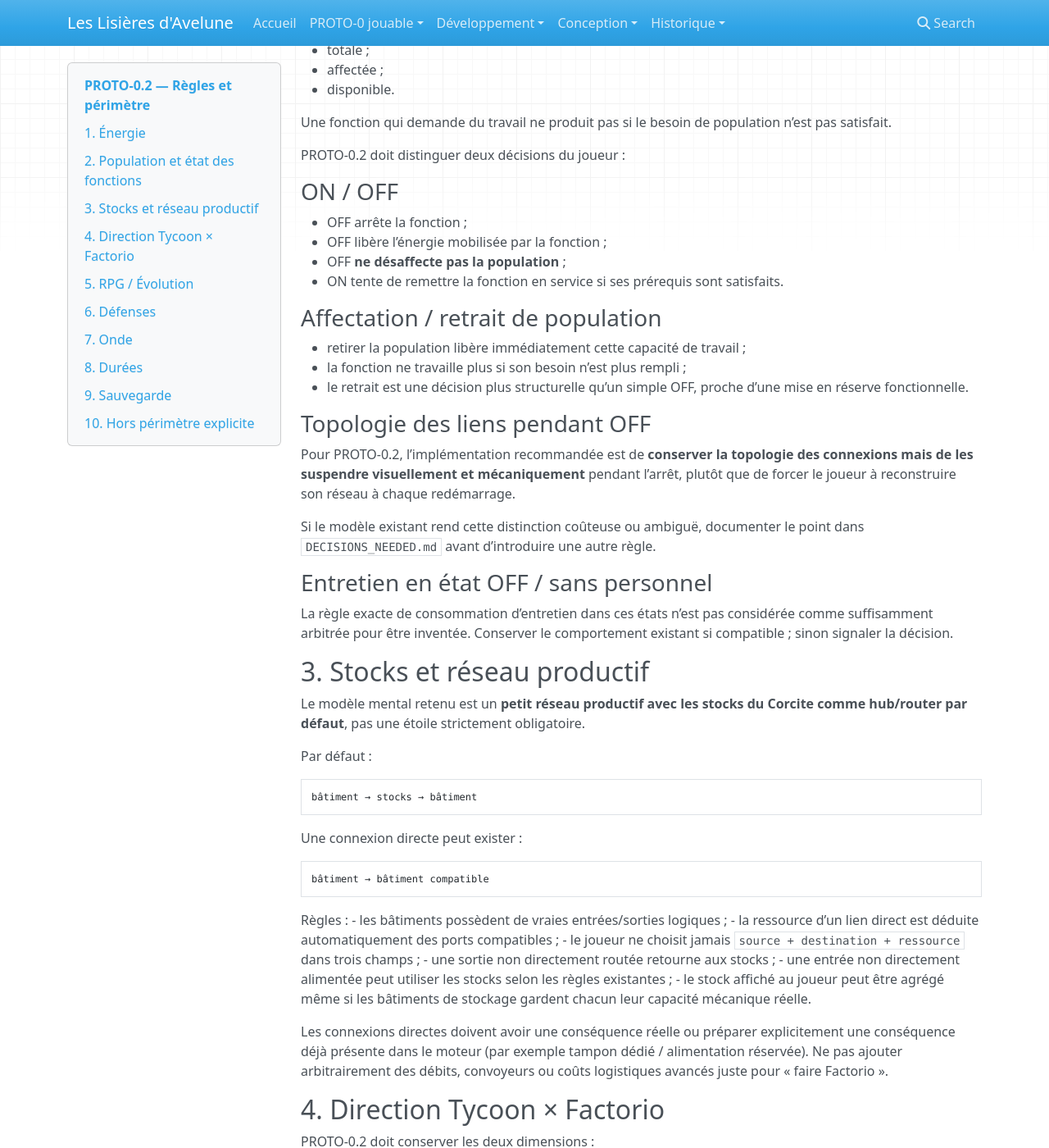
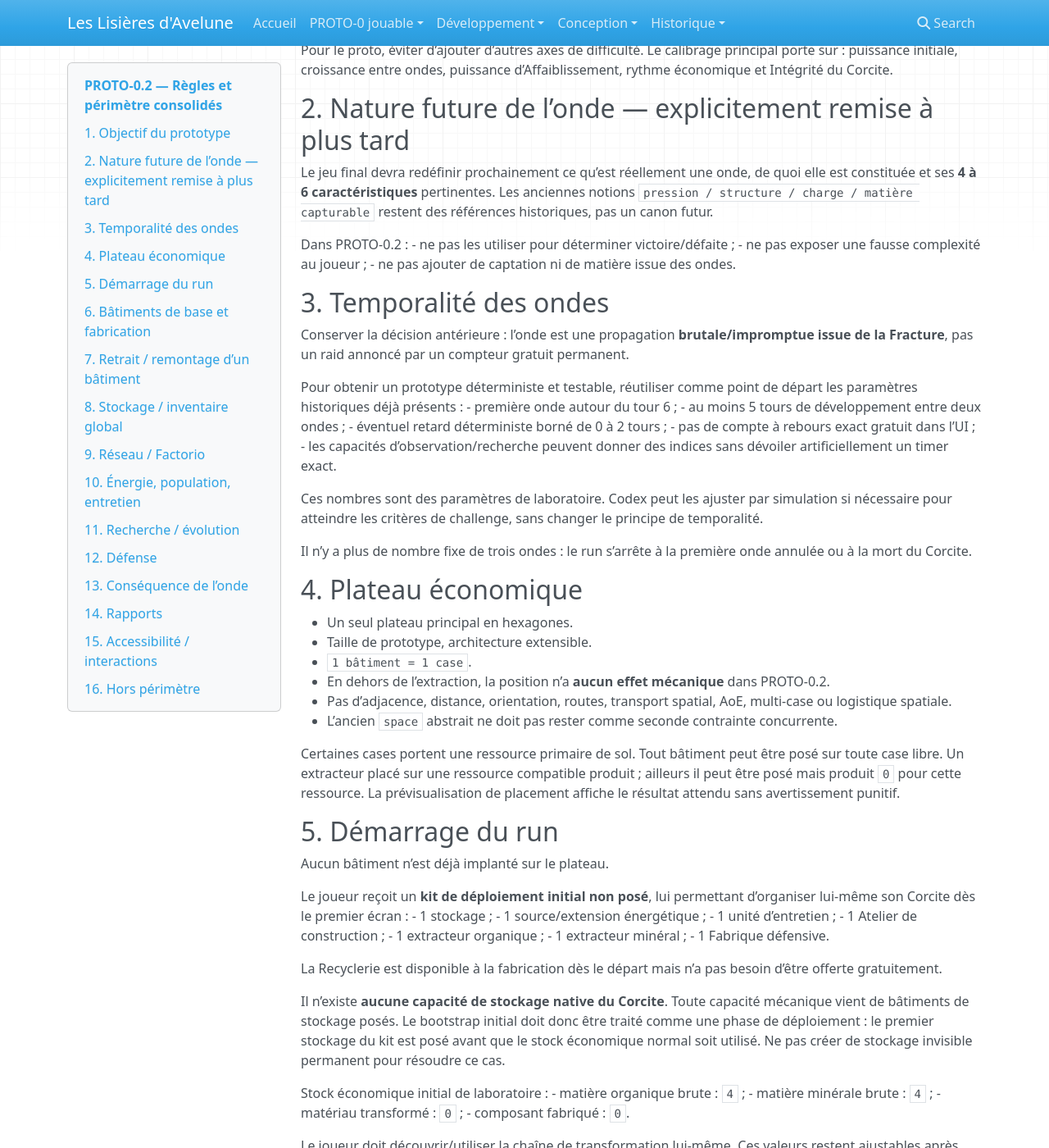
Before and after one commit to Abeliome-Officiel/les-lisieres-avelune, an MkDocs documentation site: the page built from docs/development/proto0.2/01_RULES_AND_SCOPE.md, in a window 1280 px wide and 1400 px high, scrolled down 574 px. Shown: the whole window at 82% size. Built offline with MkDocs 1.6.1, drawn with Linux system fonts in a browser that asks for light colours; nearby versions of some CDN libraries; some of the changed text lies outside the part shown.

Commit message:
PROTO-0.2: consolider les règles finales du prototype

````diff
--- a/docs/development/proto0.2/01_RULES_AND_SCOPE.md
+++ b/docs/development/proto0.2/01_RULES_AND_SCOPE.md
@@ -1,192 +1,249 @@
-# PROTO-0.2 — Règles et périmètre
+# PROTO-0.2 — Règles et périmètre consolidés
 
-## 1. Énergie
+Date : 2026-08-07
+Statut : **source mécanique active pour implémentation**.
 
-La réserve énergétique courte est supprimée.
+## 1. Objectif du prototype
 
-Modèle joueur :
+PROTO-0.2 est un mini-jeu de test, pas le jeu final. Il doit valider la boucle :
 
-```text
-⚡ Énergie : utilisée / capacité
-```
+`implanter → extraire → transformer/fabriquer → rechercher → préparer les défenses → subir l’onde → adapter`
 
-Exemple : `⚡ 2 / 4` signifie 2 mobilisées sur 4 disponibles.
+Le challenge central du run est volontairement simple :
+- une onde possède dans ce prototype une seule caractéristique mécanique active : sa **Puissance** ;
+- les défenses d’**Affaiblissement** réduisent cette puissance ;
+- si la puissance résiduelle atteint `0`, **le testeur gagne immédiatement le run** ;
+- sinon le résidu inflige des dégâts à l’**Intégrité du Corcite** ;
+- si l’Intégrité atteint `0`, **le jeu gagne / le testeur perd** ;
+- si aucun des deux n’arrive, le développement continue jusqu’à l’onde suivante.
 
-Règles :
-- une fonction effectivement active mobilise sa charge énergétique ;
-- une activation qui dépasserait la capacité est refusée ;
-- l’arrêt d’une fonction libère sa charge énergétique ;
-- aucune seconde jauge de réserve ne doit subsister dans le parcours joueur.
+La puissance des ondes doit **augmenter strictement d’une onde à l’autre**. Le run ne doit pas pouvoir durer indéfiniment : si le joueur ne parvient pas à annuler une onde, la croissance finit par rendre la survie impossible. L’équilibrage doit néanmoins laisser au moins une trajectoire raisonnable de victoire ; challengeant, mais pas impossible.
 
-Si le code historique conserve des structures de données de réserve pour compatibilité, elles ne doivent pas continuer à influencer le modèle PROTO-0.2. Préférer une suppression propre si elle est sûre et couverte par tests.
+Pour le proto, éviter d’ajouter d’autres axes de difficulté. Le calibrage principal porte sur : puissance initiale, croissance entre ondes, puissance d’Affaiblissement, rythme économique et Intégrité du Corcite.
 
-## 2. Population et état des fonctions
+## 2. Nature future de l’onde — explicitement remise à plus tard
 
-La population doit être visible comme :
+Le jeu final devra redéfinir prochainement ce qu’est réellement une onde, de quoi elle est constituée et ses **4 à 6 caractéristiques** pertinentes. Les anciennes notions `pression / structure / charge / matière capturable` restent des références historiques, pas un canon futur.
 
-- totale ;
-- affectée ;
-- disponible.
+Dans PROTO-0.2 :
+- ne pas les utiliser pour déterminer victoire/défaite ;
+- ne pas exposer une fausse complexité au joueur ;
+- ne pas ajouter de captation ni de matière issue des ondes.
 
-Une fonction qui demande du travail ne produit pas si le besoin de population n’est pas satisfait.
+## 3. Temporalité des ondes
 
-PROTO-0.2 doit distinguer deux décisions du joueur :
+Conserver la décision antérieure : l’onde est une propagation **brutale/impromptue issue de la Fracture**, pas un raid annoncé par un compteur gratuit permanent.
 
-### ON / OFF
-- OFF arrête la fonction ;
-- OFF libère l’énergie mobilisée par la fonction ;
-- OFF **ne désaffecte pas la population** ;
-- ON tente de remettre la fonction en service si ses prérequis sont satisfaits.
+Pour obtenir un prototype déterministe et testable, réutiliser comme point de départ les paramètres historiques déjà présents :
+- première onde autour du tour 6 ;
+- au moins 5 tours de développement entre deux ondes ;
+- éventuel retard déterministe borné de 0 à 2 tours ;
+- pas de compte à rebours exact gratuit dans l’UI ;
+- les capacités d’observation/recherche peuvent donner des indices sans dévoiler artificiellement un timer exact.
 
-### Affectation / retrait de population
-- retirer la population libère immédiatement cette capacité de travail ;
-- la fonction ne travaille plus si son besoin n’est plus rempli ;
-- le retrait est une décision plus structurelle qu’un simple OFF, proche d’une mise en réserve fonctionnelle.
+Ces nombres sont des paramètres de laboratoire. Codex peut les ajuster par simulation si nécessaire pour atteindre les critères de challenge, sans changer le principe de temporalité.
 
-### Topologie des liens pendant OFF
-Pour PROTO-0.2, l’implémentation recommandée est de **conserver la topologie des connexions mais de les suspendre visuellement et mécaniquement** pendant l’arrêt, plutôt que de forcer le joueur à reconstruire son réseau à chaque redémarrage.
+Il n’y a plus de nombre fixe de trois ondes : le run s’arrête à la première onde annulée ou à la mort du Corcite.
 
-Si le modèle existant rend cette distinction coûteuse ou ambiguë, documenter le point dans `DECISIONS_NEEDED.md` avant d’introduire une autre règle.
+## 4. Plateau économique
 
-### Entretien en état OFF / sans personnel
-La règle exacte de consommation d’entretien dans ces états n’est pas considérée comme suffisamment arbitrée pour être inventée. Conserver le comportement existant si compatible ; sinon signaler la décision.
+- Un seul plateau principal en hexagones.
+- Taille de prototype, architecture extensible.
+- `1 bâtiment = 1 case`.
+- En dehors de l’extraction, la position n’a **aucun effet mécanique** dans PROTO-0.2.
+- Pas d’adjacence, distance, orientation, routes, transport spatial, AoE, multi-case ou logistique spatiale.
+- L’ancien `space` abstrait ne doit pas rester comme seconde contrainte concurrente.
 
-## 3. Stocks et réseau productif
+Certaines cases portent une ressource primaire de sol. Tout bâtiment peut être posé sur toute case libre. Un extracteur placé sur une ressource compatible produit ; ailleurs il peut être posé mais produit `0` pour cette ressource. La prévisualisation de placement affiche le résultat attendu sans avertissement punitif.
 
-Le modèle mental retenu est un **petit réseau productif avec les stocks du Corcite comme hub/router par défaut**, pas une étoile strictement obligatoire.
+## 5. Démarrage du run
 
-Par défaut :
+Aucun bâtiment n’est déjà implanté sur le plateau.
 
-```text
-bâtiment → stocks → bâtiment
-```
+Le joueur reçoit un **kit de déploiement initial non posé**, lui permettant d’organiser lui-même son Corcite dès le premier écran :
+- 1 stockage ;
+- 1 source/extension énergétique ;
+- 1 unité d’entretien ;
+- 1 Atelier de construction ;
+- 1 extracteur organique ;
+- 1 extracteur minéral ;
+- 1 Fabrique défensive.
 
-Une connexion directe peut exister :
+La Recyclerie est disponible à la fabrication dès le départ mais n’a pas besoin d’être offerte gratuitement.
 
-```text
-bâtiment → bâtiment compatible
-```
+Il n’existe **aucune capacité de stockage native du Corcite**. Toute capacité mécanique vient de bâtiments de stockage posés. Le bootstrap initial doit donc être traité comme une phase de déploiement : le premier stockage du kit est posé avant que le stock économique normal soit utilisé. Ne pas créer de stockage invisible permanent pour résoudre ce cas.
 
-Règles :
-- les bâtiments possèdent de vraies entrées/sorties logiques ;
-- la ressource d’un lien direct est déduite automatiquement des ports compatibles ;
-- le joueur ne choisit jamais `source + destination + ressource` dans trois champs ;
-- une sortie non directement routée retourne aux stocks ;
-- une entrée non directement alimentée peut utiliser les stocks selon les règles existantes ;
-- le stock affiché au joueur peut être agrégé même si les bâtiments de stockage gardent chacun leur capacité mécanique réelle.
+Stock économique initial de laboratoire :
+- matière organique brute : `4` ;
+- matière minérale brute : `4` ;
+- matériau transformé : `0` ;
+- composant fabriqué : `0`.
 
-Les connexions directes doivent avoir une conséquence réelle ou préparer explicitement une conséquence déjà présente dans le moteur (par exemple tampon dédié / alimentation réservée). Ne pas ajouter arbitrairement des débits, convoyeurs ou coûts logistiques avancés juste pour « faire Factorio ».
+Le joueur doit découvrir/utiliser la chaîne de transformation lui-même. Ces valeurs restent ajustables après simulation, mais **aucune matière transformée ne doit être donnée au départ**.
 
-## 4. Direction Tycoon × Factorio
+## 6. Bâtiments de base et fabrication
 
-PROTO-0.2 doit conserver les deux dimensions :
+Disponibles sans recherche :
+- extracteur organique ;
+- extracteur minéral ;
+- stockage ;
+- extension énergétique ;
+- unité d’entretien ;
+- Atelier de construction ;
+- Recyclerie ;
+- Fabrique défensive.
 
-### Tycoon
-- énergie ;
-- population ;
-- entretien ;
-- espace ;
-- stockage ;
-- construction ;
-- développement des capacités.
+Le transformateur est débloqué par recherche.
 
-### Factorio simplifié
-- recettes ;
-- entrées/sorties ;
-- chaînes ;
-- connexions directes ;
-- visualisation des dépendances ;
-- préparation future à des tampons, bifurcations, priorités et goulots.
+Responsabilités :
+- **Atelier de construction** : fabrique les bâtiments économiques ;
+- **Fabrique défensive** : fabrique les tours/défenses ;
+- les bâtiments et tours suivent tous la chaîne `fabriqué → inventaire → posé/utilisé`.
 
-Ne pas réduire la production à une série de boutons « extraire / transformer / fabriquer » sans représentation du réseau.
+Les coûts chiffrés historiques peuvent servir de première base, mais Codex doit centraliser les nouveaux coûts et les ajuster par simulation pour rendre le bootstrap viable sans supprimer les choix.
 
-## 5. RPG / Évolution
+## 7. Retrait / remontage d’un bâtiment
 
-Le RPG **ne passe pas au second plan** et n’est pas un troisième mode isolé.
+Un bâtiment posé peut être démonté. Il devient un objet démonté en inventaire.
 
-Il reste une couche textuelle et évolutive qui produit :
-- recherches ;
-- choix de développement ;
-- modificateurs ;
-- accès ;
-- déblocages ;
-- effets sur production, défense, observation ou autres fonctions du Corcite.
+Il peut :
+- être recyclé ;
+- être **remonté** plus tard ;
+- le remontage coûte du temps (référence PROTO : 1 tour) ;
+- pas de coût matériel supplémentaire pour le remontage dans ce proto.
 
-PROTO-0.2 doit rendre son effet visible dans la partie et comporter plusieurs décisions ou intégrations significatives au cours d’un run.
+Ainsi, un déplacement indirect existe mais n’est ni instantané ni gratuit.
 
-Une recherche ne doit pas seulement afficher « bonus appliqué ». Lorsqu’un effet quantitatif modifie une production ou un effet, afficher autant que possible :
+Interdire le retrait d’un stockage si la capacité restante ne peut pas contenir le stock. Aucun contenu n’est détruit automatiquement.
 
-```text
-Base                 2
-Modificateur        +50 %
-Effet                 +1
-------------------------
-Résultat              3
-```
+## 8. Stockage / inventaire global
 
-La présentation doit être fidèle au moteur : si le bonus est additif, afficher `+1`, pas un faux pourcentage ; s’il est proportionnel, afficher le pourcentage et le delta calculé.
+- Les bâtiments de stockage augmentent une capacité globale du Corcite.
+- Cliquer n’importe quel stockage ouvre le même inventaire global.
+- Présentation type inventaire RPG avec piles visuelles.
+- Catégories possibles : Tout / Ressources / Matériaux-Composants / Bâtiments / Défenses.
+- Chaque unité mécanique occupe `1` unité de capacité dans le proto ; une pile visuelle ne compresse pas la capacité.
+- Pas de volumes différenciés ni stockage spécialisé.
 
-## 6. Défenses
+### Réservation d’une fabrication
 
-Les défenses restent un pilier du prototype.
+À la commande :
+- coût matière réservé immédiatement ;
+- matière réservée non dépensable par un autre ordre ;
+- elle reste physiquement dans le stock et occupe sa capacité ;
+- aucune réservation anticipée de capacité de sortie.
 
-Objectifs :
-- fabrication lisible ;
-- inventaire lisible ;
-- placement et déplacement visuels sur le chemin ;
-- ordre des tours visible ;
-- effets réellement appliqués par le moteur existant ;
-- préparation de fond, pas simple réaction à un compte à rebours gratuit.
+Au démarrage réel :
+- matière réservée consommée ;
+- la capacité correspondante se libère.
 
-Le drag-and-drop est pertinent pour placer/déplacer une défense, avec alternative clic/tap/clavier.
+Annulation :
+- avant démarrage réel : restitution 100 % ;
+- après démarrage : pas d’annulation gratuite.
 
-## 7. Onde
+### Sortie bloquée
 
-La « vague » doit être pensée comme une **onde de choc brutale et impromptue issue de la Fracture**, pas comme une échéance périodique connue gratuitement.
+À la fin d’une production/fabrication :
+- si le stock accepte le résultat, il y entre ;
+- sinon le résultat reste dans **la sortie locale du producteur, limitée au résultat de ce cycle** ;
+- le producteur est bloqué jusqu’à libération ;
+- rien n’est détruit ;
+- pas de buffer configurable, convoyeur ou réseau logistique caché ;
+- on ne place pas directement un objet depuis la sortie pour contourner l’inventaire.
 
-Donc :
-- pas de compteur permanent « vague dans N tours » par défaut ;
-- le moteur peut conserver une fenêtre cachée / seed déterministe pour les tests ;
-- des capacités d’observation ou recherches peuvent donner des signes partiels ;
-- les défenses doivent être utiles comme préparation permanente.
+## 9. Réseau / Factorio
 
-Pour le mini-jeu PROTO-0.2, une séquence courte de quelques ondes, avec fin explicite du run, est souhaitée afin de pouvoir tester apprentissage et adaptation. **Trois ondes est la cible de test actuelle**, sans valeur canonique pour le jeu final.
+Le réseau direct est **entièrement hors du parcours joueur PROTO-0.2**.
 
-## 8. Durées
+Ne pas implémenter/réintroduire :
+- ports ;
+- câbles ;
+- source/destination ;
+- ressource de lien ;
+- graphes de production ;
+- routage ;
+- priorités ;
+- connexions directes bâtiment→bâtiment ;
+- buffers de réseau ;
+- convoyeurs/débits.
 
-Pour PROTO-0, les actions déjà arbitrées comme actions de prototype restent à **1 tour** : extraction, production/fabrication/construction/recherche concernées par ce socle de test, sauf règle historique explicitement conservée hors du parcours jouable.
+Le code historique peut rester isolé s’il ne structure plus l’UX ni l’état actif. La piste Factorio/LabVIEW demeure future, après validation du plateau simple.
 
-Ne pas réintroduire un quota global d’actions par tour.
+## 10. Énergie, population, entretien
 
-## 9. Sauvegarde
+Énergie : modèle unique `utilisée / capacité`. Aucune réserve courte.
+- activation au-delà de la capacité : refusée ;
+- OFF arrête la production et libère l’énergie ;
+- OFF conserve la population affectée ;
+- retirer la population la rend disponible immédiatement ;
+- une fonction insuffisamment staffée ne travaille pas.
 
-Le prototype doit pouvoir être repris après actualisation/fermeture raisonnable du navigateur.
+Population affichée : totale / affectée / disponible, sans microgestion d’individus.
 
-Cible minimale :
-- sauvegarde locale versionnée ;
-- autosave après changements significatifs ;
-- restauration sûre ;
-- fallback propre si données invalides ;
-- nouvelle partie remplace explicitement la sauvegarde.
+Entretien reste une capacité globale du Corcite. Ne pas inventer d’usure individuelle détaillée.
 
-Ne pas introduire une architecture serveur de persistance multijoueur prématurée pour ce besoin.
+## 11. Recherche / évolution
 
-## 10. Hors périmètre explicite
+Une seule vue globale de recherche, source de vérité unique ; des raccourcis contextuels peuvent pointer vers les mêmes nœuds.
 
-Ne pas ajouter dans PROTO-0.2 :
-- nouveaux matériaux ;
-- système futur de matériaux découverts dans les ondes ;
-- consommables de nouvelles tours liés à ces futurs matériaux ;
-- races/classes complètes ;
-- social/multijoueur simultané ;
-- commerce ;
-- météo ;
-- événements secondaires riches ;
-- plusieurs anneaux mécaniques ;
-- carte monde active supplémentaire ;
-- canvas industriel libre complexe ;
-- temps réel ;
-- lore conséquent ;
-- dizaines de nouveaux bâtiments ou tours.
+Premier petit arbre testé :
+- déblocage Transformation ;
+- améliorations répétables de productivité utiles ;
+- amélioration Recyclerie ;
+- **Stockage amélioré** ;
+- améliorations liées à fabrication/extraction/transformation selon cohérence avec le moteur.
 
-L’idée future à conserver est : de nouveaux matériaux issus des ondes pourront servir à fabriquer certaines nouvelles tours et éventuellement être consommés par elles, ce qui créera plus tard des besoins d’alimentation du réseau productif. **Cette idée ne doit avoir aucun effet mécanique maintenant.**
+Les améliorations répétables ne sont pas universelles. Dans PROTO-0.2, limiter la progression répétable à **4 niveaux totaux cumulés** afin de garder le run borné et simulable. Gains modestes et configurables ; pas d’améliorations de type cheat.
+
+Le RPG reste transversal : recherche, choix, modificateurs, accès, déblocages. Pas de quota RPG par tour.
+
+## 12. Défense
+
+PROTO-0.2 simplifie volontairement les anciennes quatre familles de tours en **une seule famille : Affaiblissement**.
+
+- Une défense est un objet physique fabriqué par la Fabrique défensive.
+- Elle entre dans l’inventaire global.
+- Elle est ensuite placée dans une vue tactique séparée sur le chemin de défense.
+- Le chemin historique de 8 positions peut être conservé comme base de prototype.
+- L’ordre des tours doit rester visible et mécanique.
+- Chaque tour réduit la **Puissance** résiduelle selon son paramètre d’Affaiblissement.
+- Pas de Captation, Déstructuration, Stabilisation ni matière de vague dans le parcours actif.
+
+Le joueur ne peut pas fabriquer/ajouter une nouvelle tour pendant la résolution de l’onde.
+
+## 13. Conséquence de l’onde
+
+Après passage des défenses :
+- `résidu = max(0, puissanceOnde - affaiblissementEffectif)` selon la résolution séquentielle retenue par le moteur ;
+- si `résidu == 0` : victoire immédiate du testeur ;
+- sinon : perte d’Intégrité du Corcite déterminée par une fonction simple et centralisée du résidu ;
+- si Intégrité `<= 0` : fin du run, victoire du jeu ;
+- sinon retour au développement.
+
+Pas de dommage de réserve énergétique, dette de structure, matière capturée ou autre seconde conséquence de vague dans ce proto.
+
+## 14. Rapports
+
+Rapport de vague joueur distinct des logs techniques. Il doit montrer au minimum :
+- numéro de l’onde ;
+- puissance initiale ;
+- effets successifs des tours dans l’ordre ;
+- puissance résiduelle ;
+- Intégrité avant/après ;
+- victoire/défaite/continuité ;
+- informations/effets de recherche pertinents.
+
+## 15. Accessibilité / interactions
+
+- Desktop : drag optionnel lorsque naturel.
+- Mobile : tap/clic sélection → cible → prévisualisation → confirmation.
+- Clavier lorsque raisonnable.
+- Jamais de hover-only ou drag-only.
+- Cibles suffisamment grandes.
+- Une icône seule ne porte pas une information essentielle.
+
+## 16. Hors périmètre
+
+Ne pas ajouter : temps réel, social/multijoueur, commerce, météo, événements riches, anneaux mécaniques multiples, carte monde active supplémentaire, races/classes complètes, lore conséquent, nouveaux matériaux, matière d’onde, réseau Factorio/LabVIEW, direction artistique finale.
+
+PROTO-0.2 doit toutefois recevoir un habillage visuel cohérent et suffisamment abouti pour tester l’expérience, selon `02_UX_SPEC.md` et `06_VISUAL_BRIEF_GEN3.md`.
````
